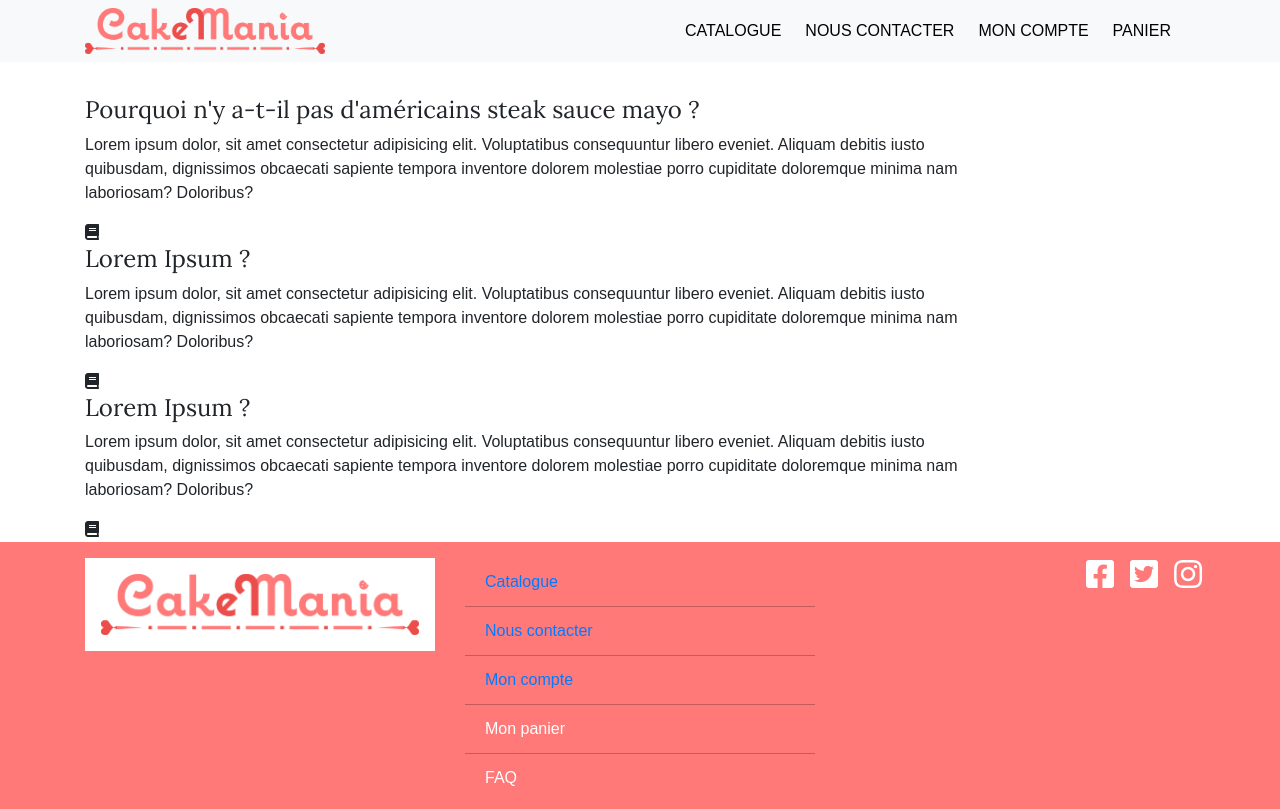
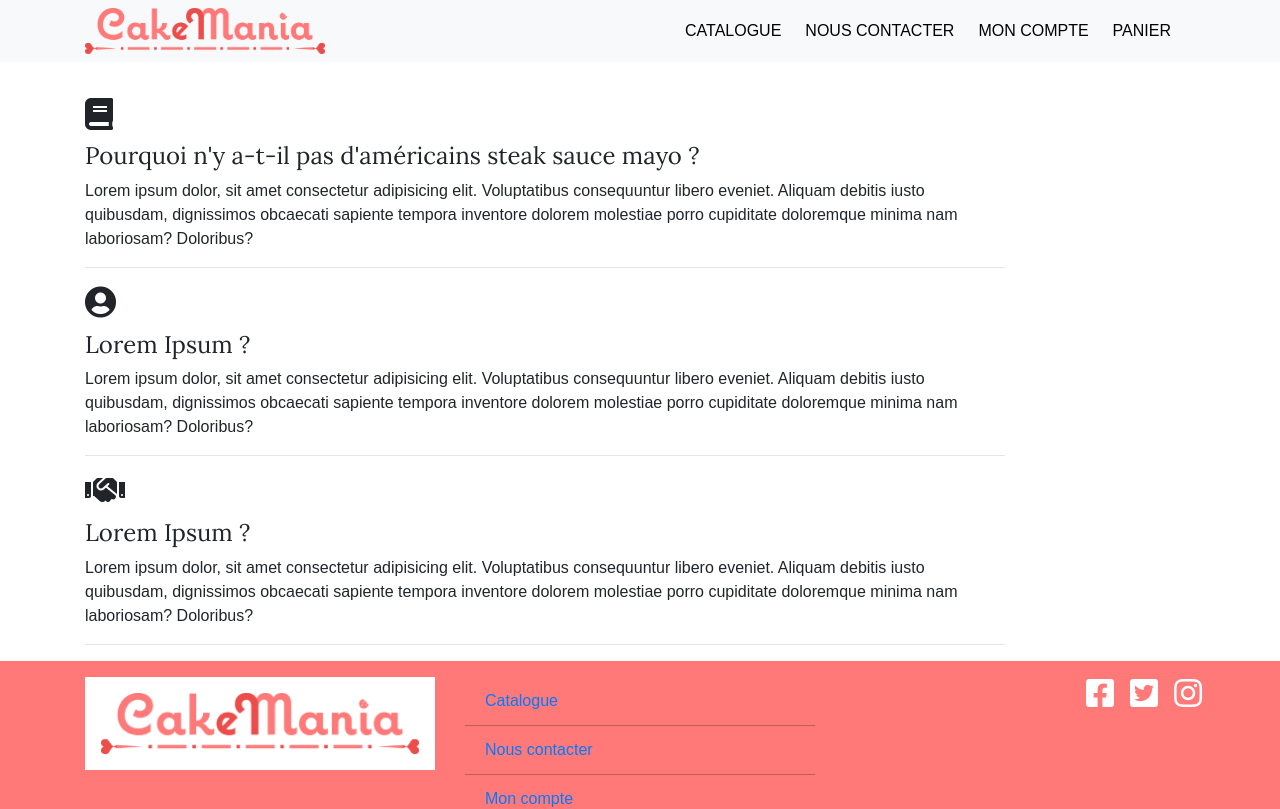
Before and after one commit to naptracks/CakeMania, a React (Create React App) app: page /faq in a window 1280 px wide. Shown: the top 809 px of the page. Built offline with nearby package versions, Linux system fonts and the light colour scheme; a web font is replaced by a local one.

Commit message:
FAQ update

```diff
--- a/src/component/FAQ.js
+++ b/src/component/FAQ.js
@@ -6,19 +6,22 @@ class FAQ extends Component {
             <div className="pt-5 container">
                 <div className="mt-5 row">
                     <div className="col-10">
+                        <h2><i className="fa fa-book"></i></h2>
                         <h4>Pourquoi n'y a-t-il pas d'américains steak sauce mayo ?</h4>
                         <p>Lorem ipsum dolor, sit amet consectetur adipisicing elit. Voluptatibus consequuntur libero eveniet. Aliquam debitis iusto quibusdam, dignissimos obcaecati sapiente tempora inventore dolorem molestiae porro cupiditate doloremque minima nam laboriosam? Doloribus?</p>
-                        <i className="fa fa-book"></i>
+                        <hr />
                     </div>
                     <div className="col-10">
+                        <h2><i class="fa fa-user-circle"></i></h2>
                         <h4>Lorem Ipsum ?</h4>
                         <p>Lorem ipsum dolor, sit amet consectetur adipisicing elit. Voluptatibus consequuntur libero eveniet. Aliquam debitis iusto quibusdam, dignissimos obcaecati sapiente tempora inventore dolorem molestiae porro cupiditate doloremque minima nam laboriosam? Doloribus?</p>
-                        <i className="fa fa-book"></i>
+                        <hr />
                     </div>
                     <div className="col-10">
+                        <h2><i class="fa fa-handshake"></i></h2>
                         <h4>Lorem Ipsum ?</h4>
                         <p>Lorem ipsum dolor, sit amet consectetur adipisicing elit. Voluptatibus consequuntur libero eveniet. Aliquam debitis iusto quibusdam, dignissimos obcaecati sapiente tempora inventore dolorem molestiae porro cupiditate doloremque minima nam laboriosam? Doloribus?</p>
-                        <i className="fa fa-book"></i>
+                        <hr />
                     </div>
                 </div>
             </div>
```
